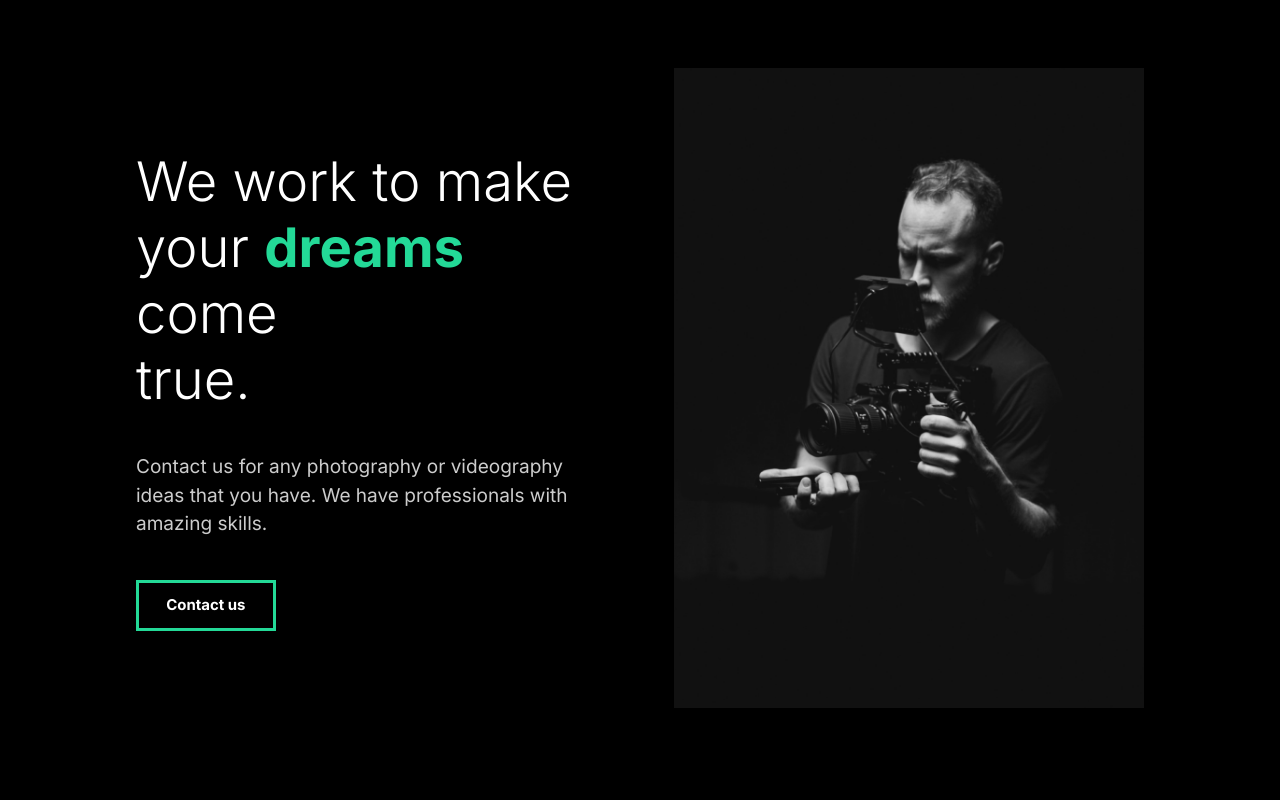
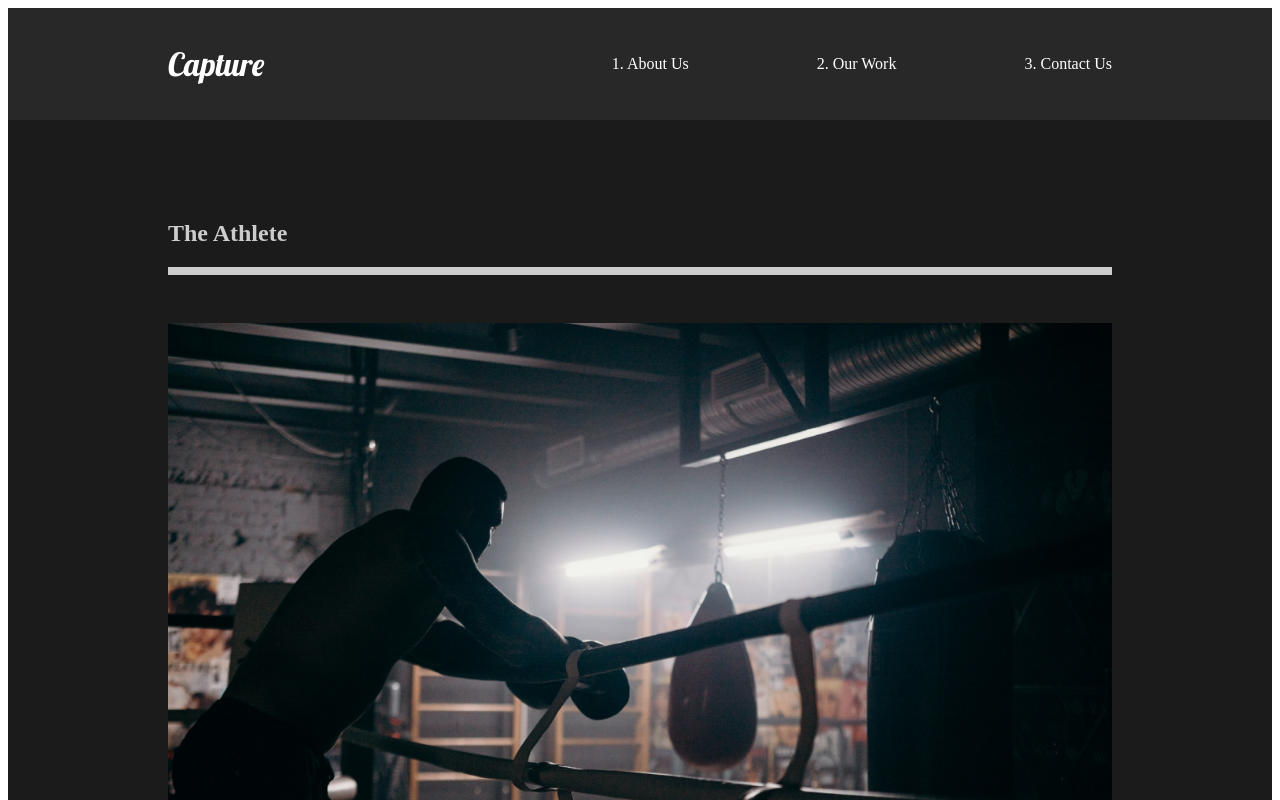
Before and after one commit to boyanaaaa/company-portfolio, a React (Create React App) app: page /work in a window 1280 px wide. Shown: the top 800 px of the page. Built offline with nearby package versions, Linux system fonts and the light colour scheme.

Commit message:
Added React Router. In progress..

```diff
--- a/package.json
+++ b/package.json
@@ -10,7 +10,6 @@
     "react": "^18.2.0",
     "react-dom": "^18.2.0",
     "react-intersection-observer": "^9.5.2",
-    "react-router-dom": "^6.15.0",
     "react-scripts": "5.0.1",
     "styled-components": "^6.0.7",
     "web-vitals": "^2.1.4"
@@ -38,5 +37,8 @@
       "last 1 firefox version",
       "last 1 safari version"
     ]
+  },
+  "devDependencies": {
+    "react-router-dom": "^6.16.0"
   }
 }
--- a/src/App.js
+++ b/src/App.js
@@ -1,14 +1,25 @@
-import React from "react";
-import AboutUs from "./pages/AboutUs";
-import GlobalStyle from "./components/GlobalStyled";
+import React from 'react';
+import AboutUs from './pages/AboutUs';
+import OurWork from './pages/OurWork';
+import ContactUs from './pages/ContactUs';
+import Nav from './components/Nav';
+import { Route, Routes } from 'react-router-dom';
+
 
 
 function App() {
+
   return (
-    <div>
-      <GlobalStyle />
-      <AboutUs />
+    <div className="App">
 
+      <Nav />
+
+        <Routes >
+        <Route path="/" element={<AboutUs />} />
+        <Route path="/work" element={<OurWork />} />
+        <Route path="/constact" element={<ContactUs />} />
+
+        </Routes>
 
     </div>
   );
--- /dev/null
+++ b/src/components/Nav.js
@@ -0,0 +1,52 @@
+import React from "react";
+import styled from "styled-components";
+import { Link } from "react-router-dom";
+
+const Nav = () => {
+    return(
+        <StyledNav>
+            <h1 > <Link href="#" id="logo">Capture</Link></h1>
+            <ul>
+                <li>
+                    <Link to="/">1. About Us</Link>
+                </li>
+                <li>
+                    <Link to="/work">2. Our Work</Link>
+                </li>
+                <li>
+                    <Link to="/contact">3. Contact Us</Link>
+                </li>
+            </ul>
+        </StyledNav>
+    )
+}
+
+const StyledNav = styled.nav`
+    min-height: 10vh;
+    display: flex;
+    margin: auto;
+    justify-content: space-between;
+    align-items: center;
+    padding: 1rem 10rem;
+    background: #282828;
+
+    a{
+        color: white;
+        text-decoration: none;
+    }
+    ul{
+        display: flex;
+        list-style: none;
+        gap: 8rem;
+    }
+    li{
+        position: relative;
+    }
+    #logo{
+        font-size: 2rem;
+        font-family: "Lobster", cursive;
+        font-weight: lighter;
+    }
+`;
+
+export default Nav;
--- a/src/index.js
+++ b/src/index.js
@@ -2,12 +2,15 @@ import React from 'react';
 import ReactDOM from 'react-dom/client';
 import App from './App';
 import reportWebVitals from './reportWebVitals';
+import { BrowserRouter, Routes, Route } from "react-router-dom";
 
 const root = ReactDOM.createRoot(document.getElementById('root'));
 root.render(
   <React.StrictMode>
-    <App />
-  </React.StrictMode>
+    <BrowserRouter>
+      <App />
+    </BrowserRouter>
+  </React.StrictMode>,
 );
 
 // If you want to start measuring performance in your app, pass a function
--- /dev/null
+++ b/src/pages/ContactUs.js
@@ -0,0 +1,13 @@
+import React from 'react';
+import styled from "styled-components";
+
+const ContactUs = () => {
+    return(
+        <div>
+            <h1> hsdjhsjk</h1>
+        </div>
+    )
+}
+
+
+export default ContactUs;
--- /dev/null
+++ b/src/pages/OurWork.js
@@ -0,0 +1,69 @@
+import React from 'react';
+import athlete from "../img/athlete-small.png";
+import theracer from "../img/theracer-small.png";
+import goodtimes from "../img/goodtimes-small.png";
+import styled from "styled-components";
+import { Link } from "react-router-dom";
+
+const OurWork = () => {
+    return(
+        <Work>
+            <Movie>
+                  <h2> The Athlete</h2>
+                  <div className='line'></div>
+                  <Link >
+                      <img src={athlete} alt="athlete" />
+                  </Link>
+            </Movie>
+            <Movie>
+                  <h2> The Theracer</h2>
+                  <div className='line'></div>
+                  <Link >
+                      <img src={theracer} alt="theracer" />
+                  </Link>
+            </Movie>
+            <Movie>
+                  <h2> The Goodtimes</h2>
+                  <div className='line'></div>
+                  <Link >
+                      <img src={goodtimes} alt="goodtimes" />
+                  </Link>
+            </Movie>
+        </Work>
+    )
+}
+
+const Work =styled.div`
+    min-height: 100vh;
+    overflow: hidden;
+    padding: 5rem 10rem;
+    background: #1b1b1b;
+    h1{
+        padding: 1rem 0rem;
+
+    }
+`;
+
+const Movie = styled.div`
+    padding-bottom: 10rem;
+    .line{
+        height: 0.5rem;
+        background: #cccccc;
+        margin-bottom: 3rem;
+    }
+
+    img{
+        width: 100%;
+        height: 70vh;
+        object-fit: cover;
+    }
+
+    h2{
+        color: #cccccc;
+    }
+`;
+
+
+
+
+export default OurWork;
```
Also changed, not shown: src/MovieState.js (added, +81 -0 lines), 1 other file (tests, documents, lock files or other folders).
